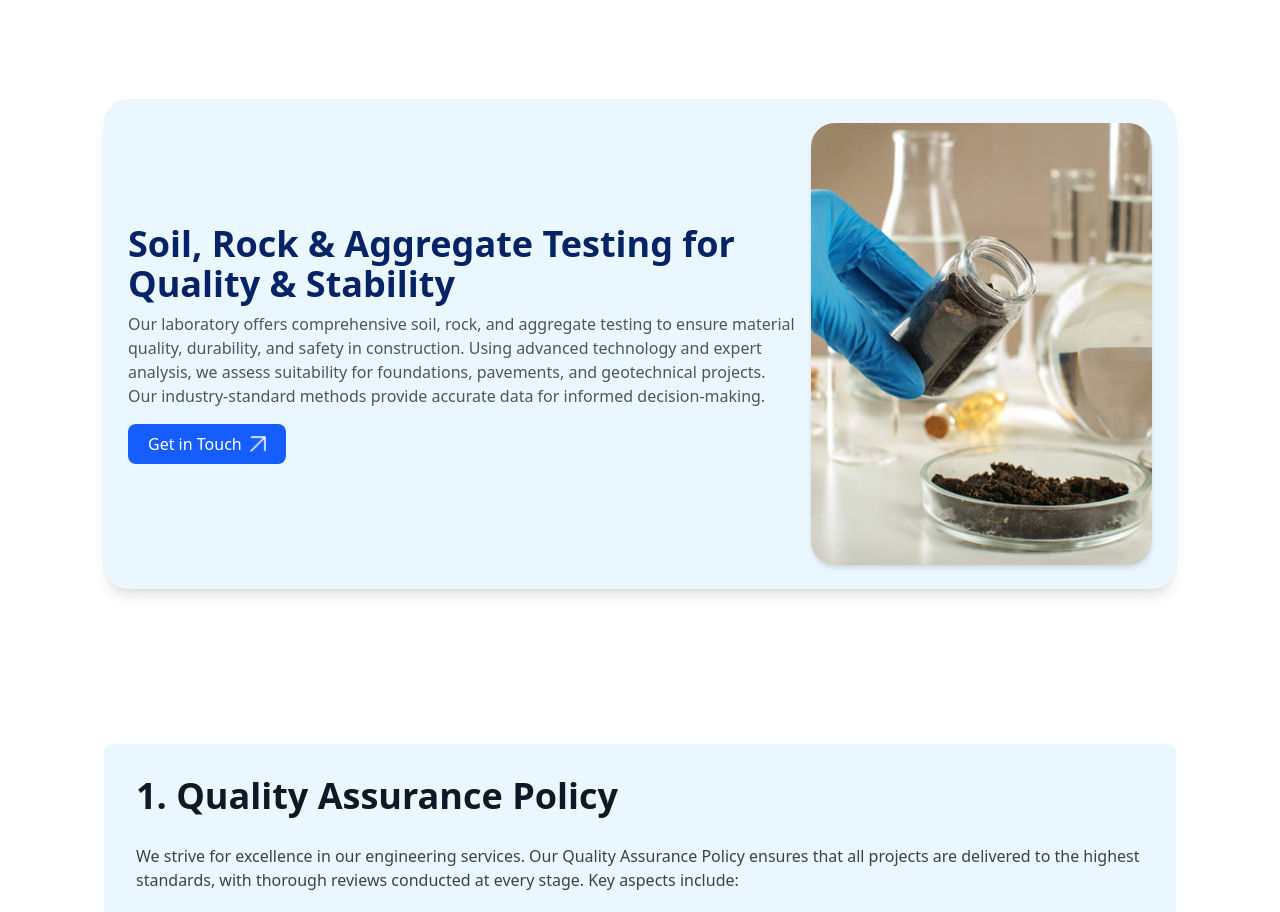
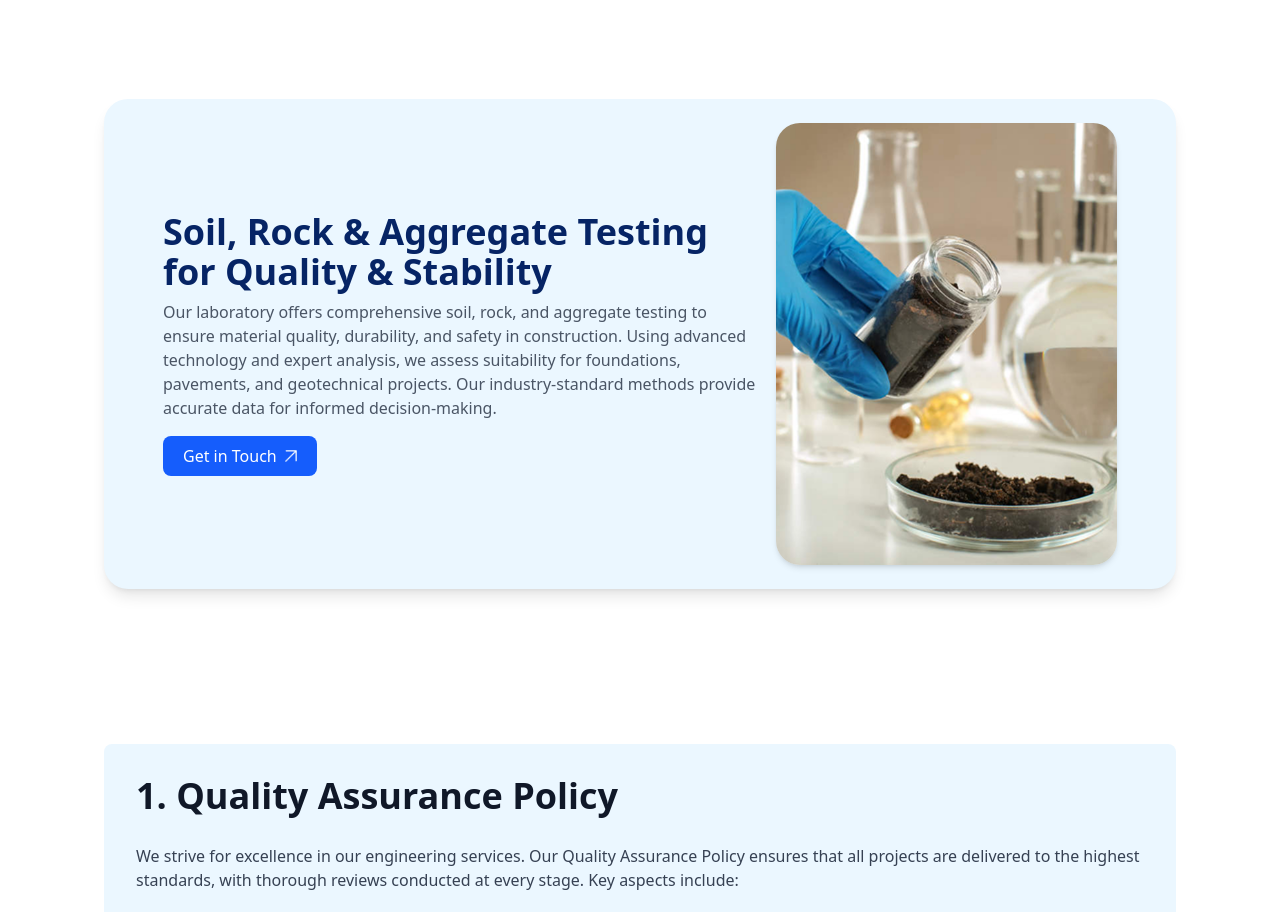
Before and after one commit to tharanga-madurapperuma/statewide-geotechnical_construction-site, a React (Vite) app: page / in a window 1280 px wide. Shown: the part 4500-5412 px from the top of the page. Built offline with nearby package versions, Linux system fonts and the light colour scheme.

Commit message:
fix size in button card component
fix alignment

```diff
--- a/src/components/card/ButtonCard.jsx
+++ b/src/components/card/ButtonCard.jsx
@@ -4,21 +4,21 @@ const ButtonCard = ({ image, title, description, buttonText }) => {
     return (
     <div className="flex items-center bg-[#EBF7FF] shadow-lg rounded-3xl p-6 max-w-7xl">
       {/* Left Section - Text Content */}
-      <div className="flex-1">
+      <div className="flex-1 ml-[35px]">
         <h2 className="text-4xl font-bold text-[#062465]">{title}</h2>
         <p className="text-gray-600 mt-2">{description}</p>
-        <button className="mt-4 px-5 py-2 bg-blue-600 text-white font-medium rounded-lg flex items-center hover:bg-blue-700 transition duration-300">
+        <button className="mt-4 px-5 py-2 bg-blue-600 text-white font-normal rounded-lg flex items-center hover:bg-blue-700 transition duration-300">
           {buttonText}
-          <img src="/arrow.png" alt="Arrow" className="ml-2 w-4 h-4" />
+          <img src="/arrow.png" alt="Arrow" className="ml-2 w-3 h-3" />
         </button>
       </div>
 
       {/* Right Section - Image */}
-      <div className="ml-4 w-1/3">
+      <div className="ml-4 w-1/3 mr-[35px]">
         <img
           src={image}
           alt="Testing Image"
-          className="rounded-3xl shadow-md w-full"
+          className="rounded-3xl shadow-md w-full "
         />
       </div>
     </div>
```
